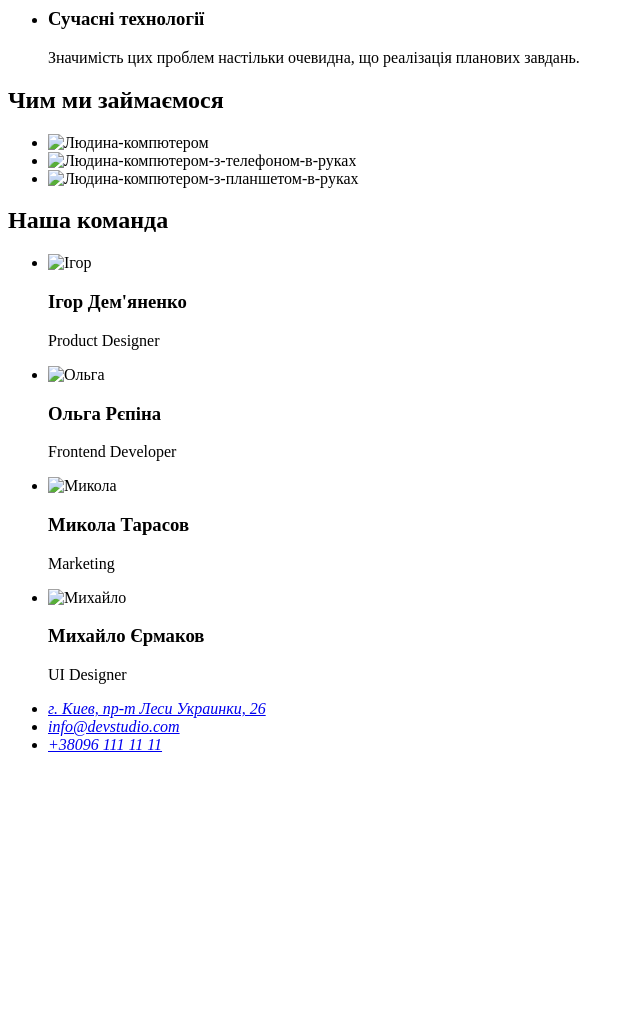
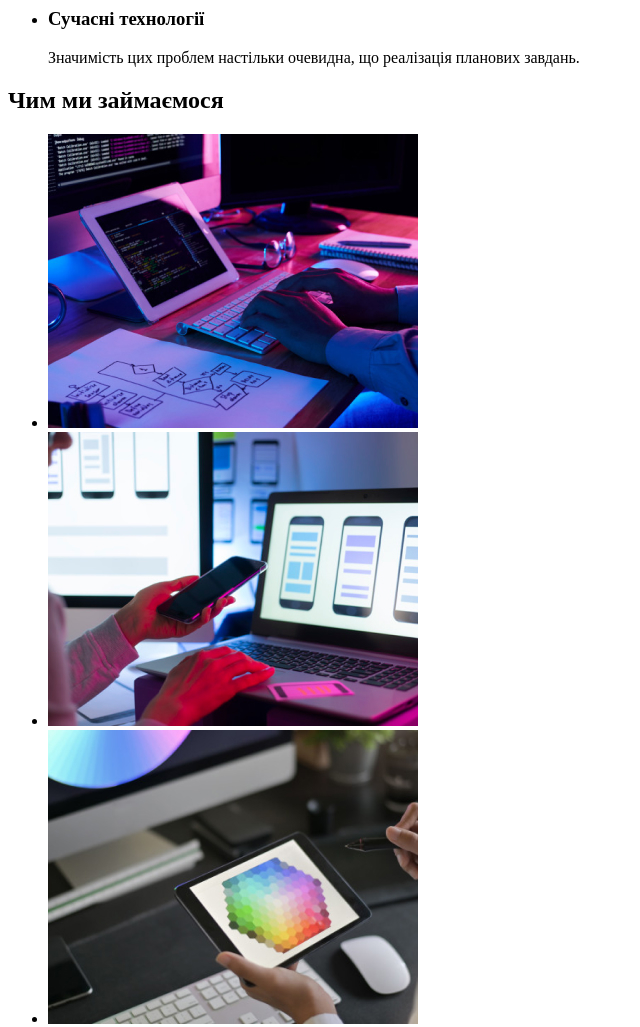
Before and after one commit to RuzhenkoVladyslav/goit-markup-hw-02, a plain HTML site: page index.html in a window 1280 px wide. Shown: the part 480-1507 px from the top of the page, without its empty margins (0-640 px from the left). Before the commit the page ends 1250 px from the top, so only its background shows below. Drawn offline with Linux system fonts and the light colour scheme.

Commit message:
Update index.html

```diff
--- a/index.html
+++ b/index.html
@@ -85,13 +85,13 @@
             </h2>
             <ul>
                 <li>
-                    <img src="img/img.jpg" alt="Людина-компютером" width="370" height="294">
+                    <img src="images/img.jpg" alt="Людина-компютером" width="370" height="294">
                 </li>
                 <li>
-                    <img src="img/img(1).jpg" alt="Людина-компютером-з-телефоном-в-руках" width="370" height="294">
+                    <img src="images/img(1).jpg" alt="Людина-компютером-з-телефоном-в-руках" width="370" height="294">
                 </li>
                 <li>
-                    <img src="img/img(2).jpg" alt="Людина-компютером-з-планшетом-в-руках" width="370" height="294">
+                    <img src="images/img(2).jpg" alt="Людина-компютером-з-планшетом-в-руках" width="370" height="294">
                 </li>
         </ul>
         </section>
@@ -101,7 +101,7 @@
             </h2>
             <ul>
                 <li>
-                    <img src="img/img-1.jpg" alt="Ігор" width="270" height="260">
+                    <img src="images/img-1.jpg" alt="Ігор" width="270" height="260">
                     <h3>
                         Ігор Дем'яненко
                     </h3>
@@ -110,7 +110,7 @@
                     </p>
                 </li>
                 <li>
-                    <img src="img/img-2.jpg" alt="Ольга" width="270" height="260">
+                    <img src="images/img-2.jpg" alt="Ольга" width="270" height="260">
                     <h3>
                         Ольга Рєпіна
                     </h3>
@@ -119,7 +119,7 @@
                     </p>
                 </li>
                 <li>
-                    <img src="img/img-3.jpg" alt="Микола" width="270" height="260">
+                    <img src="images/img-3.jpg" alt="Микола" width="270" height="260">
                     <h3>
                         Микола Тарасов
                     </h3>
@@ -128,7 +128,7 @@
                     </p>
                 </li>
                 <li>
-                    <img src="img/img-4.jpg" alt="Михайло" width="270" height="260">
+                    <img src="images/img-4.jpg" alt="Михайло" width="270" height="260">
                     <h3>
                         Михайло Єрмаков
                     </h3>
```
